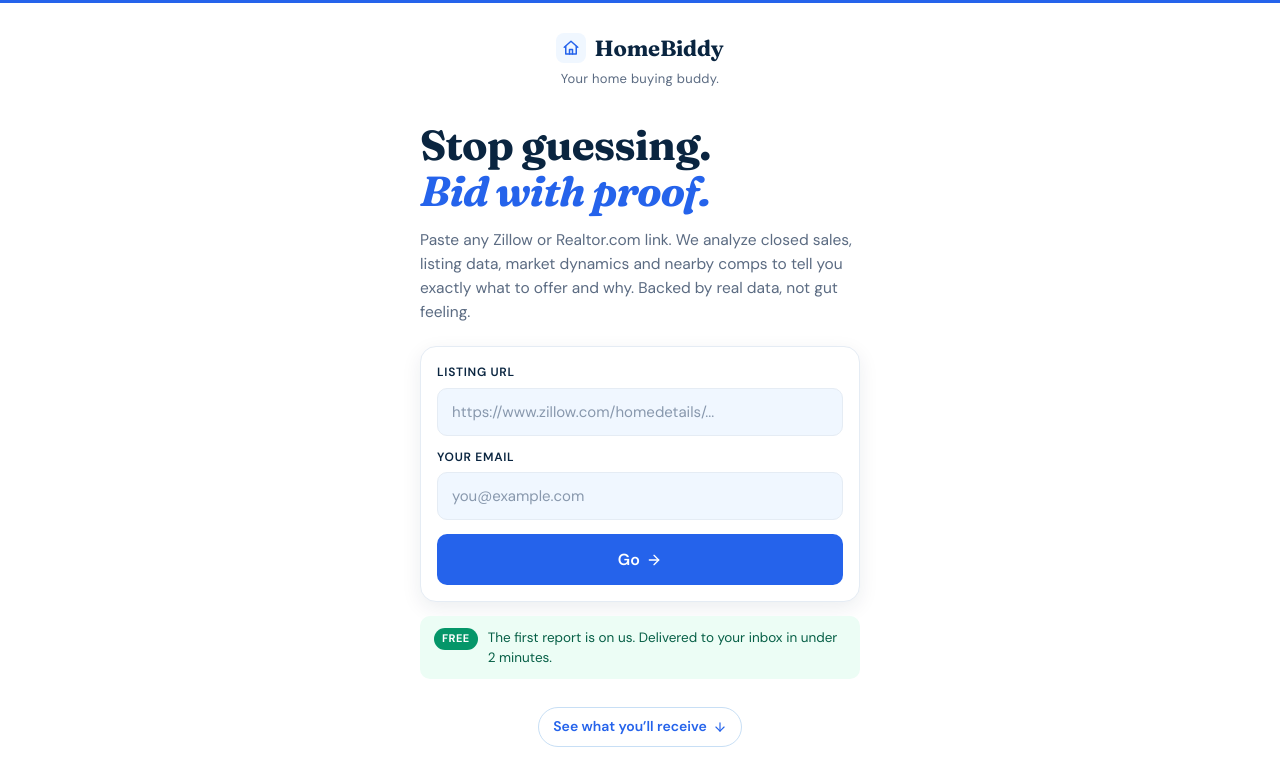
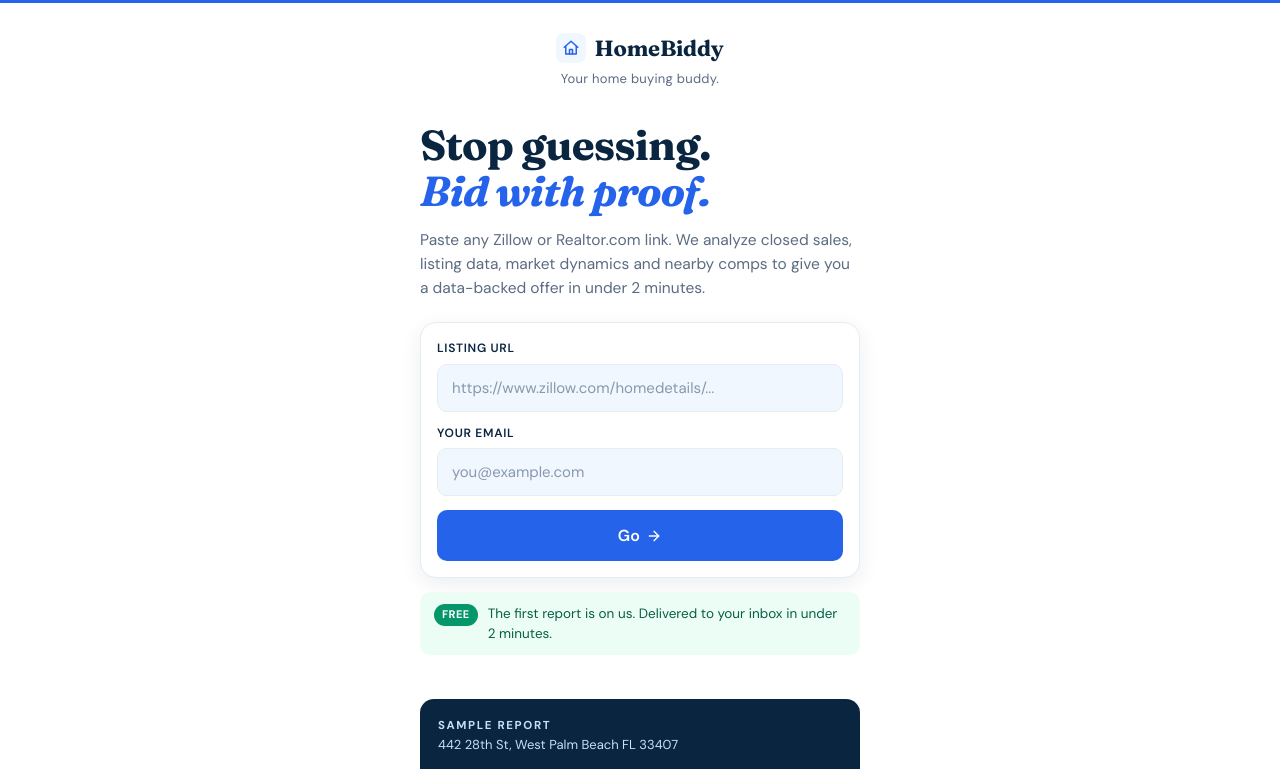
Before and after one commit to jdmethfessel-creator/homebiddy-site, a Next.js app: page / in a window 1280 px wide. Shown: the top 769 px of the page. Built offline with nearby package versions, Linux system fonts and the light colour scheme.

Commit message:
Update subheadline; remove 'See what you'll receive' button

```diff
--- a/pages/index.js
+++ b/pages/index.js
@@ -255,8 +255,8 @@ export default function Home() {
           </h1>
           <p className="heroSub">
             Paste any Zillow or Realtor.com link. We analyze closed sales,
-            listing data, market dynamics and nearby comps to tell you exactly
-            what to offer and why. Backed by real data, not gut feeling.
+            listing data, market dynamics and nearby comps to give you a
+            data-backed offer in under 2 minutes.
           </p>
 
           {returnNotice === "canceled" && (
@@ -317,11 +317,6 @@ export default function Home() {
             </span>
           </div>
 
-          <div className="seeMore">
-            <a href="#sample-report" className="seeMoreLink">
-              See what you&rsquo;ll receive <ArrowDown />
-            </a>
-          </div>
         </section>
 
         <section id="sample-report" className="divider" aria-label="Sample report intro">
```
